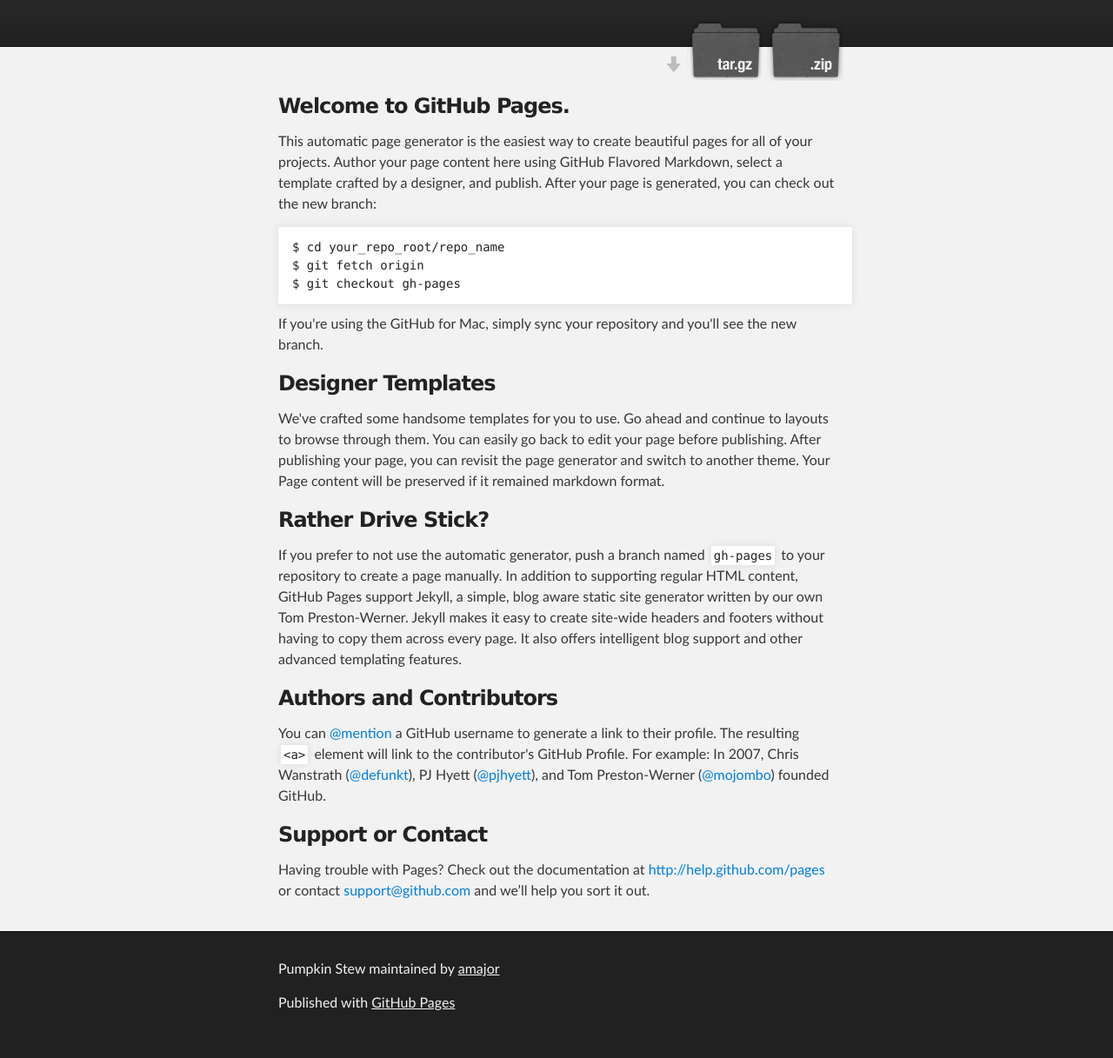
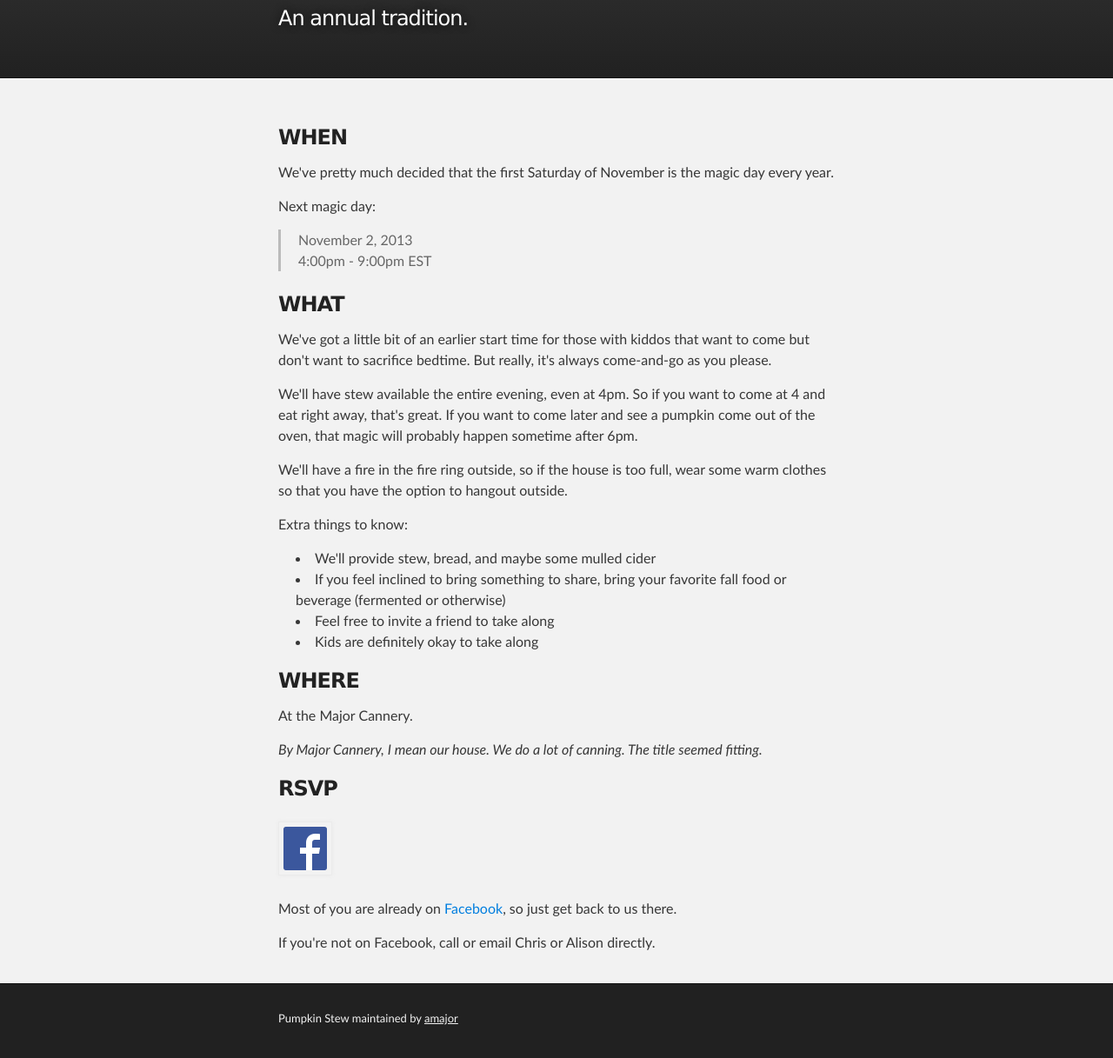
Before and after one commit to amajor/pumpkin-stew, a plain HTML site: page index.html in a window 1280 px wide. Shown: the part 120-1337 px from the top of the page at 87% size. Drawn offline with Linux system fonts and the light colour scheme.

Commit message:
Customize and edit page information
Remove initial GitHub Pages explanations and download linkes. Display
event information. Create a recipe page. Huzzah!

```diff
--- a/index.html
+++ b/index.html
@@ -4,7 +4,7 @@
   <head>
     <meta charset='utf-8' />
     <meta http-equiv="X-UA-Compatible" content="chrome=1" />
-    <meta name="description" content="Pumpkin Stew : " />
+    <meta name="description" content="Pumpkin Stew : An annual tradition." />
 
     <link rel="stylesheet" type="text/css" media="screen" href="stylesheets/stylesheet.css">
 
@@ -16,52 +16,41 @@
     <!-- HEADER -->
     <div id="header_wrap" class="outer">
         <header class="inner">
-          <a id="forkme_banner" href="https://github.com/amajor/pumpkin-stew">View on GitHub</a>
-
           <h1 id="project_title">Pumpkin Stew</h1>
-          <h2 id="project_tagline"></h2>
-
-            <section id="downloads">
-              <a class="zip_download_link" href="https://github.com/amajor/pumpkin-stew/zipball/master">Download this project as a .zip file</a>
-              <a class="tar_download_link" href="https://github.com/amajor/pumpkin-stew/tarball/master">Download this project as a tar.gz file</a>
-            </section>
+          <h2 id="project_tagline">An annual tradition.</h2>
         </header>
     </div>
 
     <!-- MAIN CONTENT -->
     <div id="main_content_wrap" class="outer">
       <section id="main_content" class="inner">
-        <h3>
-<a name="welcome-to-github-pages" class="anchor" href="#welcome-to-github-pages"><span class="octicon octicon-link"></span></a>Welcome to GitHub Pages.</h3>
 
-<p>This automatic page generator is the easiest way to create beautiful pages for all of your projects. Author your page content here using GitHub Flavored Markdown, select a template crafted by a designer, and publish. After your page is generated, you can check out the new branch:</p>
+        <h3>WHEN</h3>
+        <p>We've pretty much decided that the first Saturday of November is the magic day every year.</p>
+        <p>Next magic day:</p>
+        <blockquote>November 2, 2013<br/>4:00pm - 9:00pm EST</blockquote>
 
-<pre><code>$ cd your_repo_root/repo_name
-$ git fetch origin
-$ git checkout gh-pages
-</code></pre>
+        <h3>WHAT</h3>
+        <p>We've got a little bit of an earlier start time for those with kiddos that want to come but don't want to sacrifice bedtime. But really, it's always come-and-go as you please.</p>
+        <p>We'll have stew available the entire evening, even at 4pm. So if you want to come at 4 and eat right away, that's great. If you want to come later and see a pumpkin come out of the oven, that magic will probably happen sometime after 6pm.</p>
+        <p>We'll have a fire in the fire ring outside, so if the house is too full, wear some warm clothes so that you have the option to hangout outside.</p>
+        <p>Extra things to know:</p>
+        <ul>
+            <li>We'll provide stew, bread, and maybe some mulled cider</li>
+            <li>If you feel inclined to bring something to share, bring your favorite fall food or beverage (fermented or otherwise)</li>
+            <li>Feel free to invite a friend to take along</li>
+            <li>Kids are definitely okay to take along</li>
+        </ul>
 
-<p>If you're using the GitHub for Mac, simply sync your repository and you'll see the new branch.</p>
+        <h3>WHERE</h3>
+        <p>At the Major Cannery.</p>
+        <p><em>By Major Cannery, I mean our house. We do a lot of canning. The title seemed fitting.</em></p>
 
-<h3>
-<a name="designer-templates" class="anchor" href="#designer-templates"><span class="octicon octicon-link"></span></a>Designer Templates</h3>
+        <h3>RSVP</h3>
+        <a href="https://www.facebook.com/events/1403672039862425/"><img src="images/FB-f-Logo__blue_50.png" alt="Facebook Logo" /></a>
+        <p>Most of you are already on <a href="https://www.facebook.com/events/1403672039862425/">Facebook</a>, so just get back to us there.</p>
+        <p>If you're not on Facebook, call or email Chris or Alison directly.</p>
 
-<p>We've crafted some handsome templates for you to use. Go ahead and continue to layouts to browse through them. You can easily go back to edit your page before publishing. After publishing your page, you can revisit the page generator and switch to another theme. Your Page content will be preserved if it remained markdown format.</p>
-
-<h3>
-<a name="rather-drive-stick" class="anchor" href="#rather-drive-stick"><span class="octicon octicon-link"></span></a>Rather Drive Stick?</h3>
-
-<p>If you prefer to not use the automatic generator, push a branch named <code>gh-pages</code> to your repository to create a page manually. In addition to supporting regular HTML content, GitHub Pages support Jekyll, a simple, blog aware static site generator written by our own Tom Preston-Werner. Jekyll makes it easy to create site-wide headers and footers without having to copy them across every page. It also offers intelligent blog support and other advanced templating features.</p>
-
-<h3>
-<a name="authors-and-contributors" class="anchor" href="#authors-and-contributors"><span class="octicon octicon-link"></span></a>Authors and Contributors</h3>
-
-<p>You can <a href="https://github.com/blog/821" class="user-mention">@mention</a> a GitHub username to generate a link to their profile. The resulting <code>&lt;a&gt;</code> element will link to the contributor's GitHub Profile. For example: In 2007, Chris Wanstrath (<a href="https://github.com/defunkt" class="user-mention">@defunkt</a>), PJ Hyett (<a href="https://github.com/pjhyett" class="user-mention">@pjhyett</a>), and Tom Preston-Werner (<a href="https://github.com/mojombo" class="user-mention">@mojombo</a>) founded GitHub.</p>
-
-<h3>
-<a name="support-or-contact" class="anchor" href="#support-or-contact"><span class="octicon octicon-link"></span></a>Support or Contact</h3>
-
-<p>Having trouble with Pages? Check out the documentation at <a href="http://help.github.com/pages">http://help.github.com/pages</a> or contact <a href="mailto:support@github.com">support@github.com</a> and we’ll help you sort it out.</p>
       </section>
     </div>
 
@@ -69,7 +58,6 @@
     <div id="footer_wrap" class="outer">
       <footer class="inner">
         <p class="copyright">Pumpkin Stew maintained by <a href="https://github.com/amajor">amajor</a></p>
-        <p>Published with <a href="http://pages.github.com">GitHub Pages</a></p>
       </footer>
     </div>
 
--- a/stylesheets/stylesheet.css
+++ b/stylesheets/stylesheet.css
@@ -362,7 +362,18 @@
   background: #212121;
 }
 
+/*******************************************************************************
+Custom Styles
+*******************************************************************************/
 
+.copyright {
+  font-size: 13px;
+}
+
+a.header-link {
+  text-decoration: none;
+  color: #fff;
+}
 
 /*******************************************************************************
 Small Device Styles
```
Also changed, not shown: recipe.html (added, +72 -0 lines), images/FB-f-Logo__blue_50.png (added).
